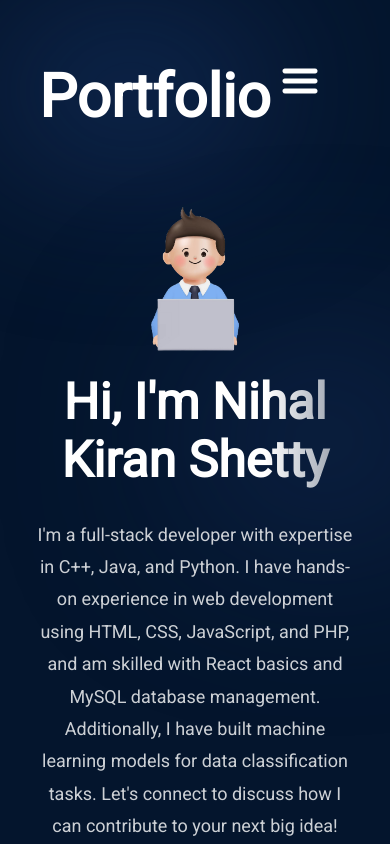
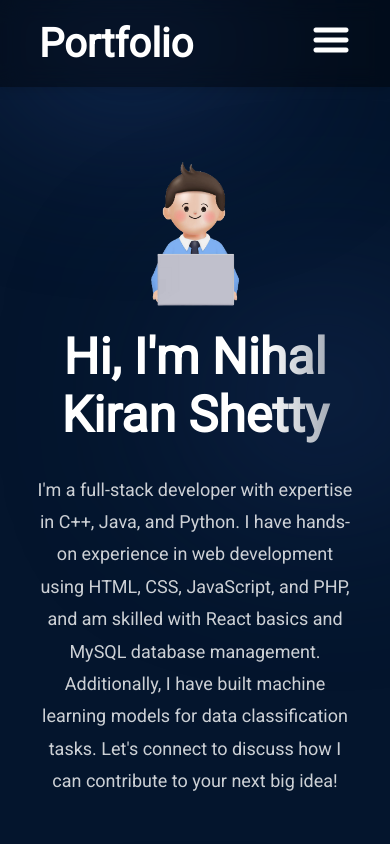
Before and after one commit to nihalkshetty2002/page, a React (Vite) app in the folder react-portfolio-main/: page / in a window 390 px wide. Shown: the top 844 px of the page. Built offline with nearby package versions, Linux system fonts and the light colour scheme.

Commit message:
updated navbar component

```diff
--- a/react-portfolio-main/src/components/Navbar/Navbar.jsx
+++ b/react-portfolio-main/src/components/Navbar/Navbar.jsx
@@ -1,30 +1,41 @@
 import React, { useState } from "react";
-
 import styles from "./Navbar.module.css";
 import { getImageUrl } from "../../utils";
 
 export const Navbar = () => {
   const [menuOpen, setMenuOpen] = useState(false);
 
+  // Toggle menu open/close
+  const toggleMenu = () => setMenuOpen(!menuOpen);
+
+  // Close menu when clicking on a link
+  const closeMenu = () => setMenuOpen(false);
+
   return (
     <nav className={styles.navbar}>
+      {/* Navbar Title */}
       <a className={styles.title} href="/">
         Portfolio
       </a>
+
+      {/* Menu Section */}
       <div className={styles.menu}>
+        {/* Menu Button (Hamburger Icon for Mobile) */}
         <img
           className={styles.menuBtn}
           src={
             menuOpen
-              ? getImageUrl("nav/closeIcon.png")
-              : getImageUrl("nav/menuIcon.png")
+              ? getImageUrl("nav/closeIcon.png") // Close Icon
+              : getImageUrl("nav/menuIcon.png")  // Menu Icon
           }
           alt="menu-button"
-          onClick={() => setMenuOpen(!menuOpen)}
+          onClick={toggleMenu}
         />
+
+        {/* Menu Items */}
         <ul
           className={`${styles.menuItems} ${menuOpen && styles.menuOpen}`}
-          onClick={() => setMenuOpen(false)}
+          onClick={closeMenu}
         >
           <li>
             <a href="#about">About</a>
--- a/react-portfolio-main/src/components/Navbar/Navbar.module.css
+++ b/react-portfolio-main/src/components/Navbar/Navbar.module.css
@@ -1,47 +1,81 @@
 @import "../../vars.css";
 
+/* Navbar Base Styles */
 .navbar {
-  position: relative;
+  position:sticky;
+  top: 0;
   display: flex;
   align-items: center;
   justify-content: space-between;
-  padding-top: 61px;
-  z-index: 2;
-  margin: 0 10%;
+  padding: 20px 10%;
+  z-index: 1000;
+  background: rgba(0, 0, 0, 0.396); /* Semi-transparent background */
+  backdrop-filter: blur(10px); /* Glass effect */
+  box-shadow: 0px 4px 10px rgba(0, 0, 0, 0.1);
 }
 
 .title {
-  font-size: 60px;
+  font-size: 70px;
   font-weight: 600;
   text-decoration: none;
   color: var(--color-text);
+  transition: color 0.3s ease;
 }
 
+.title:hover {
+  color: var(--color-primary); /* Change to primary color on hover */
+}
 
+/* Menu Button (Mobile) */
 .menuBtn {
   display: none;
+  cursor: pointer;
+  width: 40px;
+  height: 40px;
+  transition: transform 0.3s ease;
 }
 
+.menuBtn:hover {
+  transform: scale(1.1);
+}
+
+/* Menu Container */
 .menu {
   display: flex;
+  align-items: center;
 }
 
+/* Menu Items */
 .menuItems {
   display: flex;
-  gap: 47px;
+  gap: 40px;
   list-style: none;
 }
 
 .menuItems a {
-  font-size: 25px;
+  font-size: 40px;
   color: var(--color-text);
   text-decoration: none;
+  transition: color 0.3s ease, transform 0.2s ease;
 }
 
+.menuItems a:hover {
+  color: var(--color-primary); /* Highlight color */
+  transform: scale(1.1);
+}
+
+/* Mobile Styles */
 @media screen and (max-width: 830px) {
   .navbar {
     flex-direction: column;
     align-items: flex-start;
+  }
+
+  .title {
+    font-size: 40px;
+    font-weight: 600;
+    text-decoration: none;
+    color: var(--color-text);
   }
 
   .menu {
@@ -50,33 +84,53 @@
     margin-right: 10%;
     flex-direction: column;
     align-items: flex-end;
-    gap: 11px;
-    z-index: 3;
+    z-index: 1000;
   }
 
   .menuBtn {
     display: block;
-    cursor: pointer;
   }
 
   .menuItems {
     display: none;
     flex-direction: column;
     align-items: center;
-    gap: 13px;
+    gap: 20px;
     border-radius: 10px;
-    background: rgb(25, 55, 109);
-    background: linear-gradient(
-      0deg,
-      rgba(25, 55, 109, 0.2) 0%,
-      rgba(25, 55, 109, 1) 100%
-    );
+    background: rgba(25, 55, 109, 0.9); /* Darker glass effect */
     padding: 24px 33px;
-    box-shadow: 0 0 4px 0 rgba(0, 0, 0, 0.25);
+    box-shadow: 0 4px 10px rgba(0, 0, 0, 0.25);
+    animation: fadeIn 0.3s ease;
+  }
+
+  .menuItems a {
+    font-size: 18px;
+    color: white;
   }
 
   .menuOpen {
     display: flex;
-    z-index: 1;
+    animation: slideDown 0.3s ease;
   }
 }
+
+/* Keyframe Animations */
+@keyframes fadeIn {
+  from {
+    opacity: 0;
+  }
+  to {
+    opacity: 1;
+  }
+}
+
+@keyframes slideDown {
+  from {
+    transform: translateY(-10px);
+    opacity: 0;
+  }
+  to {
+    transform: translateY(0);
+    opacity: 1;
+  }
+}
```
